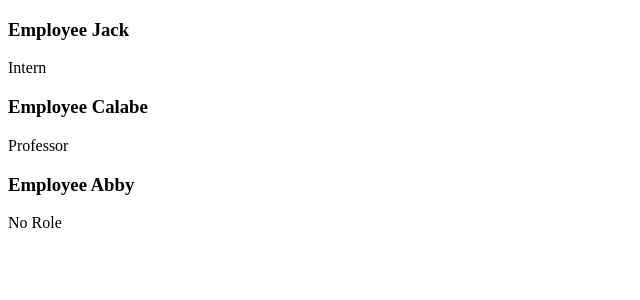
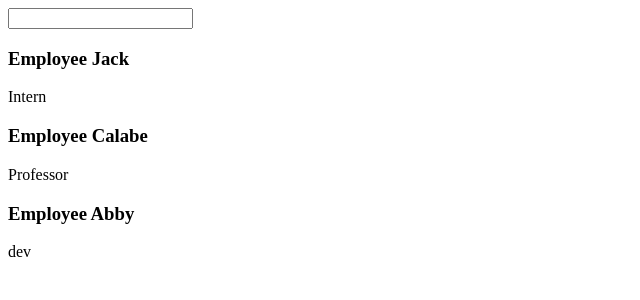
Before and after one commit to Jack-chau/React_2, a React (Create React App) app in the folder hello/: page / in a window 1280 px wide. Shown: the top 300 px of the page, without its empty margins (0-640 px from the left). Built offline with nearby package versions, Linux system fonts and the light colour scheme.

Commit message:
useState

```diff
--- a/hello/src/App.js
+++ b/hello/src/App.js
@@ -1,8 +1,10 @@
 import './App.css';
 import Employee from './components/Employee'
+import { useState } from 'react' ;
 
 function App() {
-  console.log( "we are about to list the employees" ) ;
+  const [ role, setRole ] = useState( 'dev' ) ;
+
   const showEmployees = true ;
   return (
     <div className="App">
@@ -10,9 +12,17 @@
       { showEmployees ? (
       // if ture
         <>
+        <input
+          type = "text"
+          onChange = { ( e ) => {
+          console.log( e.target.value ) ;
+          setRole( e.target.value ) ;
+          } }
+        />
+
           <Employee name="Jack" role="Intern"/>
           <Employee name="Calabe" role="Professor"/>
-          <Employee name="Abby"/>
+          <Employee name="Abby" role={ role }/>
         </>
       // if false
       ) : (
--- a/hello/src/components/Employee.js
+++ b/hello/src/components/Employee.js
@@ -1,13 +1,14 @@
 function Employee( props ) {
+
     return (
 
         <>
             <h3>Employee { props.name } </h3>
 
             { props.role ? (
-                <p class = "role" > { props.role } </p>
+                <p className = "role" > { props.role } </p>
             ) : (
-                <p class = "no role" > No Role </p>
+                <p className = "no role" > No Role </p>
             ) }
 
         </>
```
